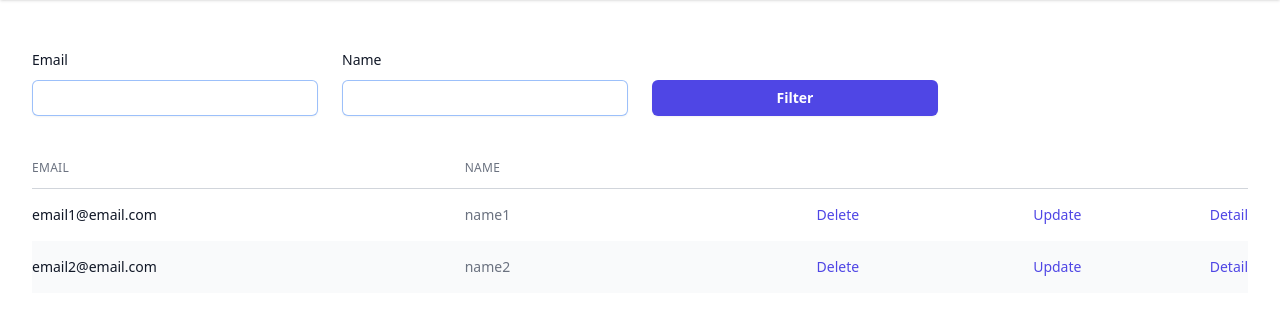
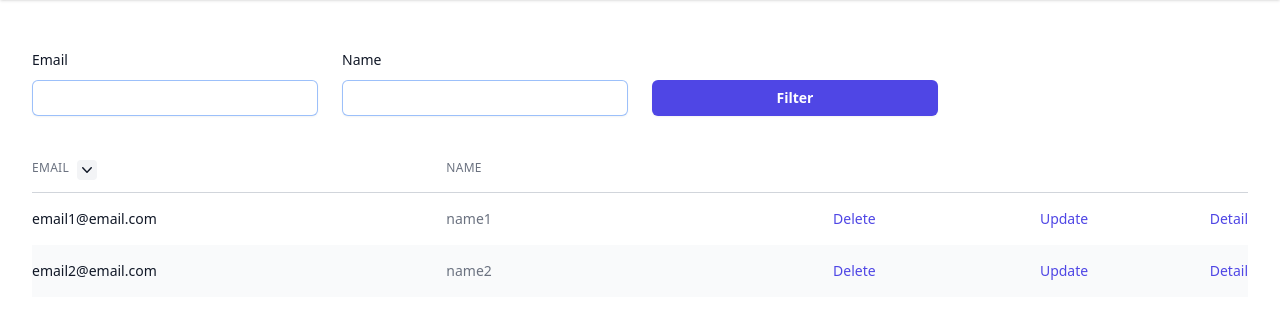
Before and after one commit to kinoubenkyou/benkyou-django, a Django app: page /users/?ordering=email& in a window 1280 px wide. Shown: the part 148-467 px from the top of the page. Run offline with Django 5.2, Linux system fonts and the light colour scheme; data comes from the database, SQL or seed files in the repository; some libraries are stand-ins or nearby versions.

Commit message:
User view, template

```diff
--- a/main/templates/main/user_list.html
+++ b/main/templates/main/user_list.html
@@ -17,6 +17,9 @@
     <div class="mx-auto max-w-7xl px-4 py-12 sm:px-6 lg:px-8">
 
         <form>
+
+            <input type="hidden" name="ordering" value="{{ ordering }}">
+
             <div class="grid grid-cols-1 gap-x-6 gap-y-8 sm:grid-cols-12">
 
                 <div class="sm:col-span-3">
@@ -52,6 +55,7 @@
                 </div>
 
             </div>
+
         </form>
 
         <div class="-mx-4 mt-8 sm:-mx-0">
@@ -60,9 +64,23 @@
                 <thead>
                     <tr>
 
-                        <th class="py-3 pl-4 pr-3 text-left text-xs font-medium uppercase tracking-wide text-gray-500 sm:pl-0" scope="col">Email</th>
+                        <th class="py-3 pl-4 pr-3 text-left text-xs font-medium uppercase tracking-wide text-gray-500 sm:pl-0" scope="col">
+                            <a class="group inline-flex" href="{% url 'user-list' %}?ordering={% if ordering == "email" %}-{% endif %}email&{{ query_string }}">
+                                Email
+                                <span class="ml-2 flex-none rounded bg-gray-100 text-gray-900 group-hover:bg-gray-200{% if ordering == "email" or ordering == "-email" %} group-hover:bg-gray-200{% else %} invisible group-hover:visible group-focus:visible{% endif %}">
+                                    {% if ordering == "email" %}{% include "svgs/ordering_down.html" %}{% else %}{% include "svgs/ordering_up.html" %}{% endif %}
+                                </span>
+                            </a>
+                        </th>
 
-                        <th class="hidden px-3 py-3 text-left text-xs font-medium uppercase tracking-wide text-gray-500 sm:table-cell" scope="col">Name</th>
+                        <th class="hidden px-3 py-3 text-left text-xs font-medium uppercase tracking-wide text-gray-500 sm:table-cell" scope="col">
+                            <a class="group inline-flex" href="{% url 'user-list' %}?ordering={% if ordering == "name" %}-{% endif %}name&{{ query_string }}">
+                                Name
+                                <span class="ml-2 flex-none rounded bg-gray-100 text-gray-900 group-hover:bg-gray-200{% if ordering == "name" or ordering == "-name" %} group-hover:bg-gray-200{% else %} invisible group-hover:visible group-focus:visible{% endif %}">
+                                    {% if ordering == "name" %}{% include "svgs/ordering_down.html" %}{% else %}{% include "svgs/ordering_up.html" %}{% endif %}
+                                </span>
+                            </a>
+                        </th>
 
                         <th class="hidden relative px-3 py-3 lg:table-cell" scope="col">
                             <span class="sr-only">Detail</span>
--- /dev/null
+++ b/main/templates/svgs/ordering_down.html
@@ -0,0 +1,6 @@
+<svg xmlns="http://www.w3.org/2000/svg" viewBox="0 0 20 20" fill="currentColor"
+     aria-hidden="true" class="h-5 w-5">
+    <path fill-rule="evenodd"
+          d="M5.23 7.21a.75.75 0 011.06.02L10 11.168l3.71-3.938a.75.75 0 111.08 1.04l-4.25 4.5a.75.75 0 01-1.08 0l-4.25-4.5a.75.75 0 01.02-1.06z"
+          clip-rule="evenodd"></path>
+</svg>
--- /dev/null
+++ b/main/templates/svgs/ordering_up.html
@@ -0,0 +1,6 @@
+<svg xmlns="http://www.w3.org/2000/svg" viewBox="0 0 20 20" fill="currentColor"
+     aria-hidden="true" class="h-5 w-5">
+    <path fill-rule="evenodd"
+          d="M14.77 11.79a.75.75 180 0 1-1.06-.02L10 7.832l-3.71 3.938a.75.75 180 1 1-1.08-1.04l4.25-4.5a.75.75 180 0 1 1.08-0l4.25 4.5a.75.75 180 0 1-.02 1.06z"
+          clip-rule="evenodd"></path>
+</svg>
--- a/main/views/user_view.py
+++ b/main/views/user_view.py
@@ -1,5 +1,6 @@
 from django.http import Http404
 from django.urls import reverse
+from django.utils.http import urlencode
 from django.views.generic import (
     CreateView,
     DetailView,
@@ -37,11 +38,20 @@ class UserListView(ListView):
 
     def get_context_data(self, **kwargs):
         context_data = super().get_context_data(**kwargs)
-        lookups = ("email__icontains", "name__icontains")
+        lookups = ("email__icontains", "name__icontains", "ordering")
         for lookup in lookups:
             if lookup in self.request.GET:
                 context_data[lookup] = self.request.GET[lookup]
+        query_dict = {
+            filter_: self.request.GET[filter_]
+            for filter_ in ("email__icontains", "name__icontains")
+            if filter_ in self.request.GET
+        }
+        context_data["query_string"] = urlencode(query_dict)
         return context_data
+
+    def get_ordering(self):
+        return self.request.GET.get("ordering") or super().get_ordering()
 
     def get_queryset(self):
         lookups = ("email__icontains", "name__icontains")
```
